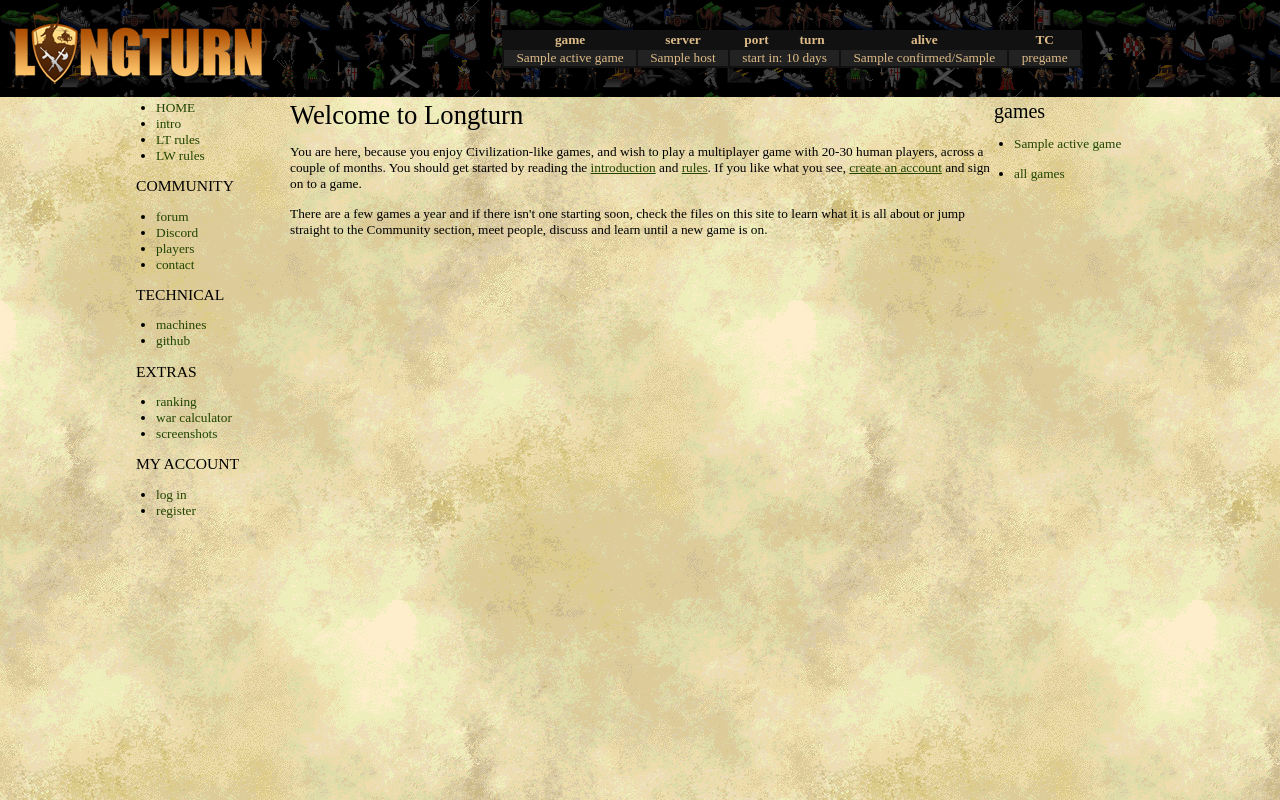
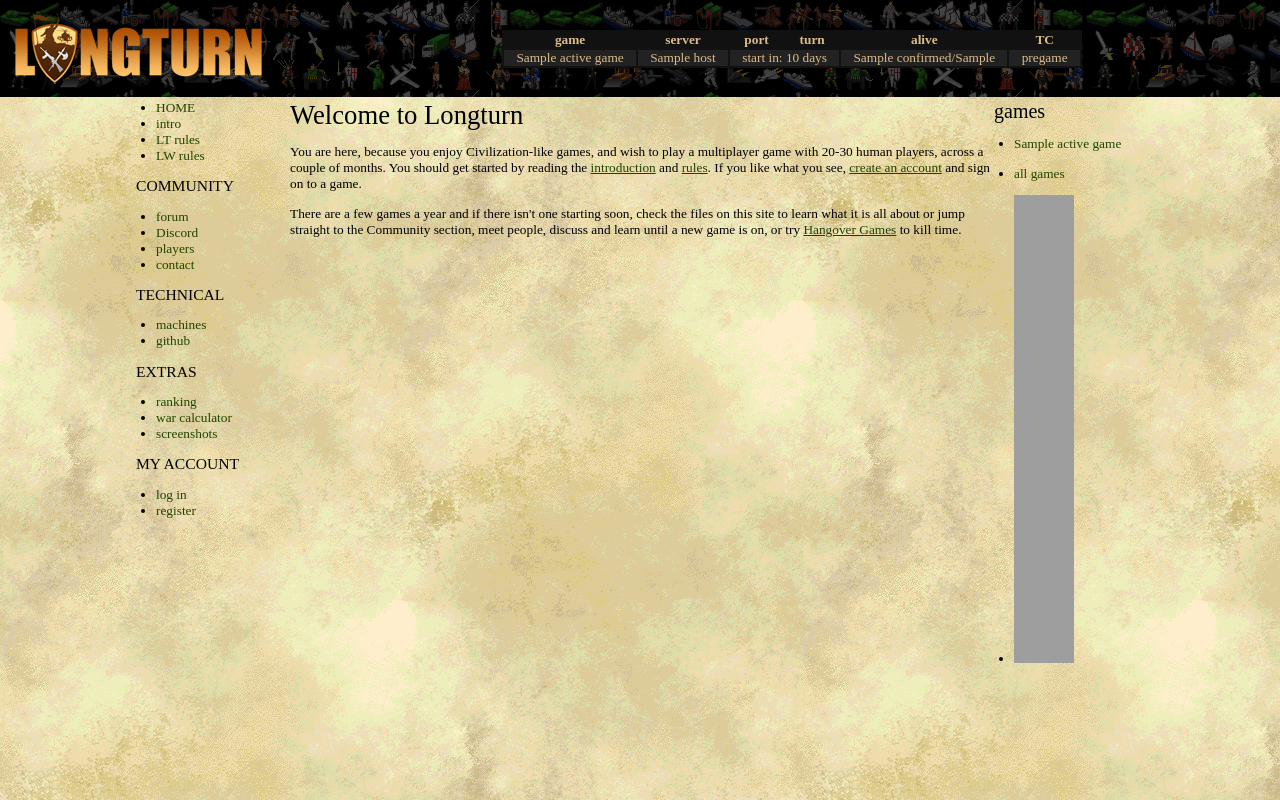
Before and after one commit to longturn/www, a Django app: template templates/hello.html in a window 1280 px wide. Run offline with Django 3.2, Linux system fonts and the light colour scheme; the template is opened without the code that fills it: most values are stand-ins (such as "Sample title", 1, 10 or a date in 2020); grey boxes are pictures that could not be loaded.

Commit message:
Added hangover games banner and updated the front page hello message to mention Hangover Games to kill time while waiting.

```diff
--- a/templates/hello.html
+++ b/templates/hello.html
@@ -13,6 +13,6 @@ months. You should get started by reading the <a href="{% url 'intro' %}">introd
 and <a href="{% url 'rules' %}">rules</a>.
 If you like what you see, <a href="{% url 'register' %}">create an account</a> and sign on to a game.
 <p>
-There are a few games a year and if there isn't one starting soon, check the files on this site to learn what it is all about or jump straight to the Community section, meet people, discuss and learn until a new game is on.
+There are a few games a year and if there isn't one starting soon, check the files on this site to learn what it is all about or jump straight to the Community section, meet people, discuss and learn until a new game is on, or try <a href="https://hangover.games" target="_blank">Hangover Games</a> to kill time.
 
 {% endblock %}
--- a/templates/includes/rightpanel.html
+++ b/templates/includes/rightpanel.html
@@ -10,5 +10,10 @@
 	<ul class="panel">
 	<li><a class="menu" href="{% url 'game_list' %}">all games</a></li>
 	</ul>
+	<ul class="panel">
+	<li>
+		<iframe src="https://hangover.games/r.html" width="60" height="468" scrolling="none"  frameborder="0"  marginwidth="0"  marginheight="0"  hspace="0"  vspace="0"  webkitallowfullscreen="true"  mozallowfullscreen="true"  msallowfullscreen="true"  allowfullscreen="true"></iframe>
+	</li>
+	</ul>
 </tr>
 </table>
```
